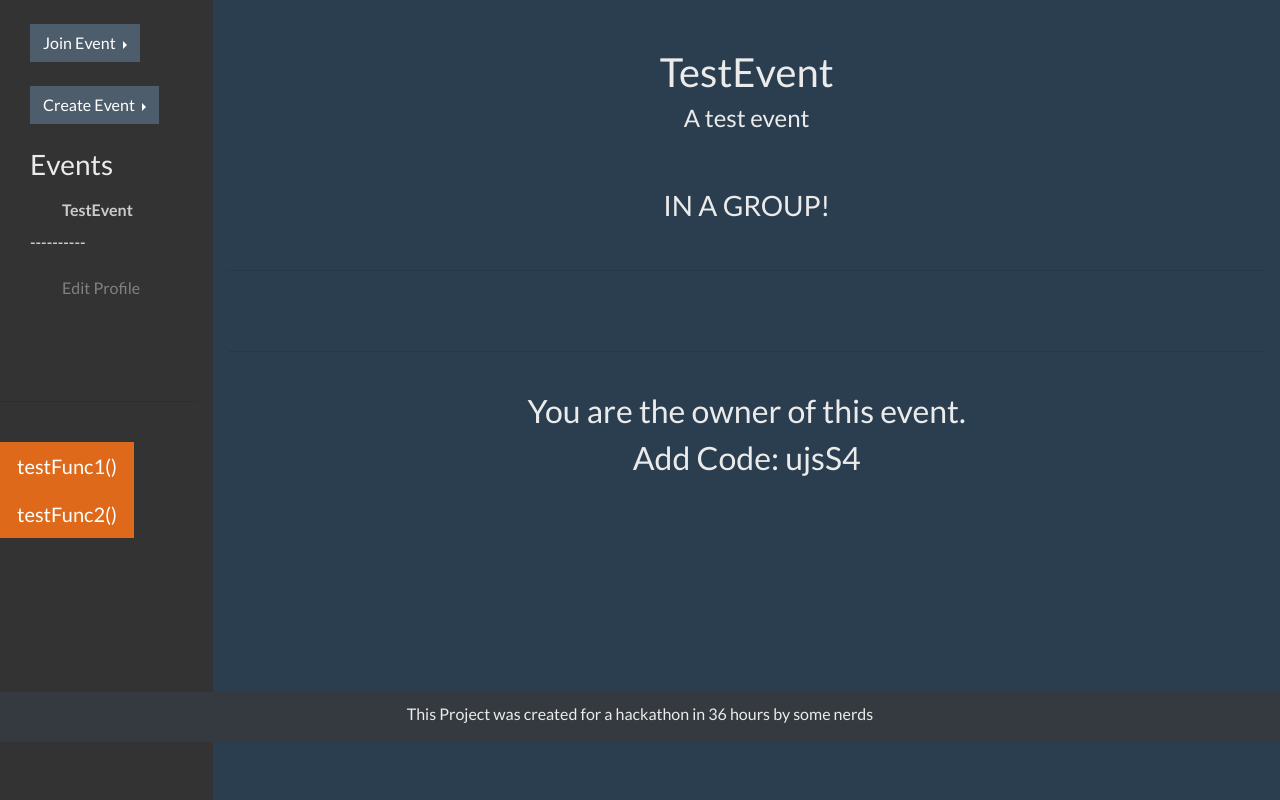
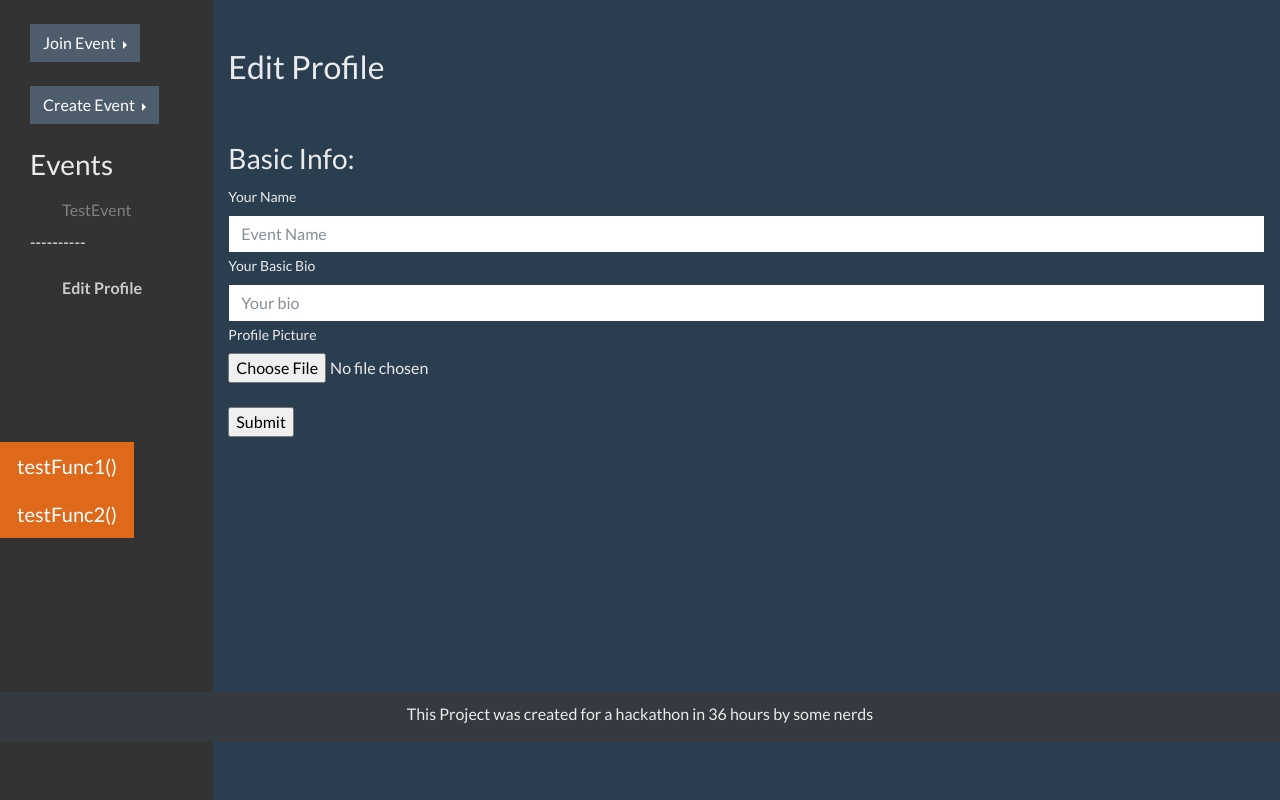
Before and after one commit to CruzHacks2019Groupr/groupr, a Django app: page / in a window 1280 px wide. Shown: the part 58-858 px from the top of the page. Run offline with Django 3.2, Linux system fonts and the light colour scheme; a user stored in the database is signed in; data comes from the database, SQL or seed files in the repository; both versions use the stored data as it was after the commit; data that the repository does not hold is empty; some libraries are stand-ins or nearby versions.

Commit message:
added edit profile switcher

```diff
--- a/project/static/project/main.js
+++ b/project/static/project/main.js
@@ -5,6 +5,7 @@ var app = function() {
     Vue.config.silent = false; // show all warnings
 
     self.changeEvent = function(num, bool) {
+        self.vue.edit_profile = false
         self.vue.curr_event = num
         if (self.vue.events[num].isIn)
             self.getNextMatch()
@@ -100,11 +101,13 @@ var app = function() {
         data: {
             //booleans
             page_loaded: true,
+            edit_profile: true,
             suggested_usr_name: "",
             suggested_usr_id: -1,
             logged_in: true,
             curr_event: -1,
             events: [],
+            userData: null,
 
         },
         methods: {
--- a/project/templates/project/index.html
+++ b/project/templates/project/index.html
@@ -42,10 +42,10 @@
         <h3>Events</h3>
 
         <span v-for="(e, i) in events" :key='i'>
-            <a href='#' v-bind:class="{active: (i == curr_event)}" v-on:click="changeEvent(i, false)">${e.name}</a>
+            <a href='#' v-bind:class="{active: (i == curr_event && !edit_profile)}" v-on:click="changeEvent(i, false)">${e.name}</a>
         </span>
         <p>----------</p>
-        <span><h3><a href="#">Edit Profile</a></h3></span>
+        <span><h3><a href="#" v-bind:class="{active: edit_profile}" v-on:click="edit_profile = true">Edit Profile</a></h3></span>
         <span><h3></h3></span>
     </div>
     <br><br><br><hr><br>
@@ -55,6 +55,27 @@
 <br><br>
 <div class="col-md-9 col-xl-10">
     <br><br>
+    <div v-if="edit_profile">
+        <h2>Edit Profile</h2>
+        <br><br>
+        <h3>Basic Info:</h3>
+        <form action='/updateProfile/' method="post" enctype="multipart/form-data">
+            {% csrf_token %}
+            <label for="name">Your Name</label>
+            <input type="text" class="form-control" placeholder="Event Name" name="name" autofocus="">
+
+            <label for="bio">Your Basic Bio</label>
+            <input type="textarea" class="form-control" placeholder="Your bio" name="bio">
+
+            <label for="image">Profile Picture</label>
+            <br>
+            <input id="id_image" type="file" class="file-input" name="image">
+            <br><br>
+            <input type="submit">
+        </form>
+
+    </div>
+    <div v-else>
         <center>
             <span v-if="curr_event != -1">
                 <h1> ${events[curr_event].name} </h1>
@@ -100,4 +121,5 @@
  </div>
 </div>
 </div>
+</div>
 {% endblock %}
```
Also changed, not shown: db.sqlite3. Lines whose indentation alone changed are shown as unchanged.
